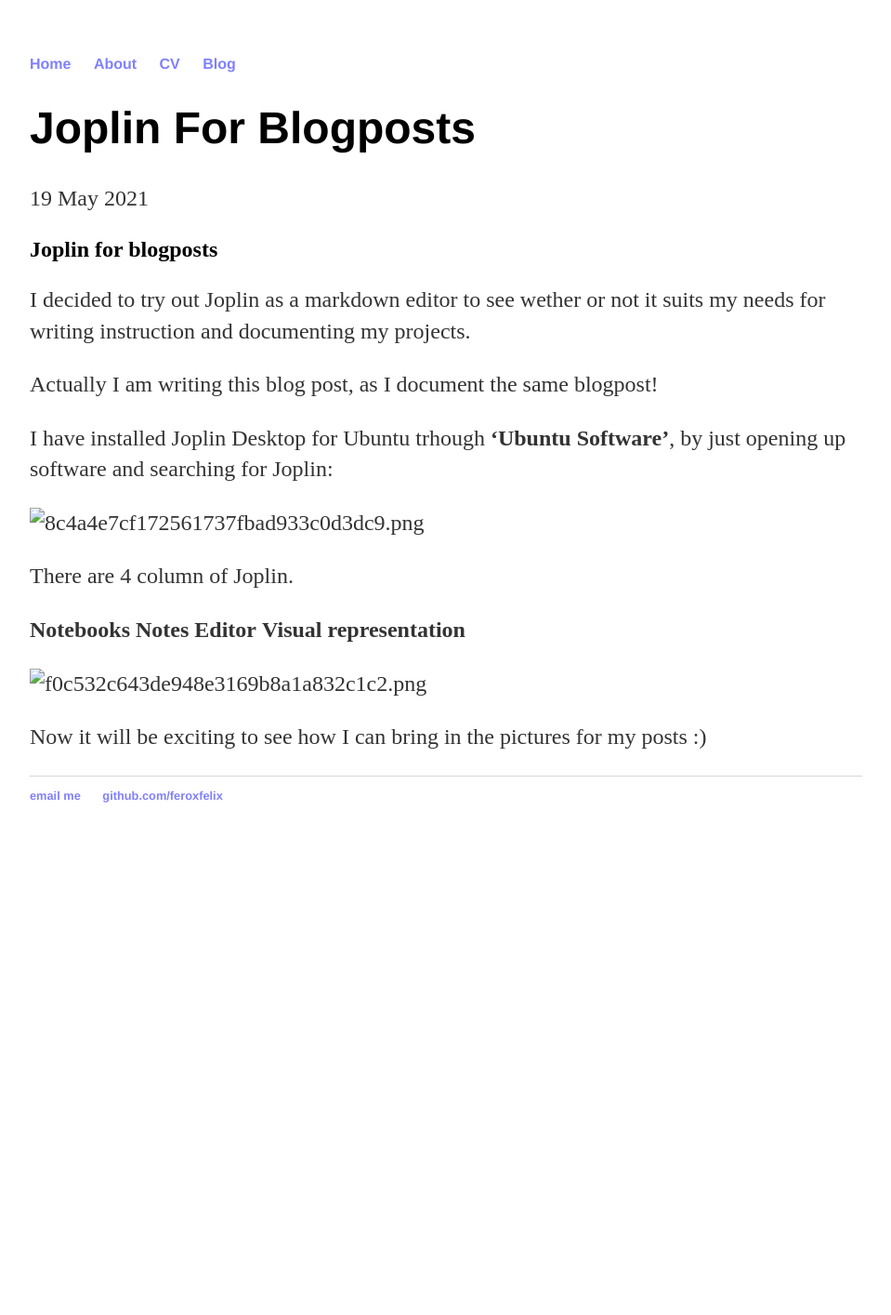
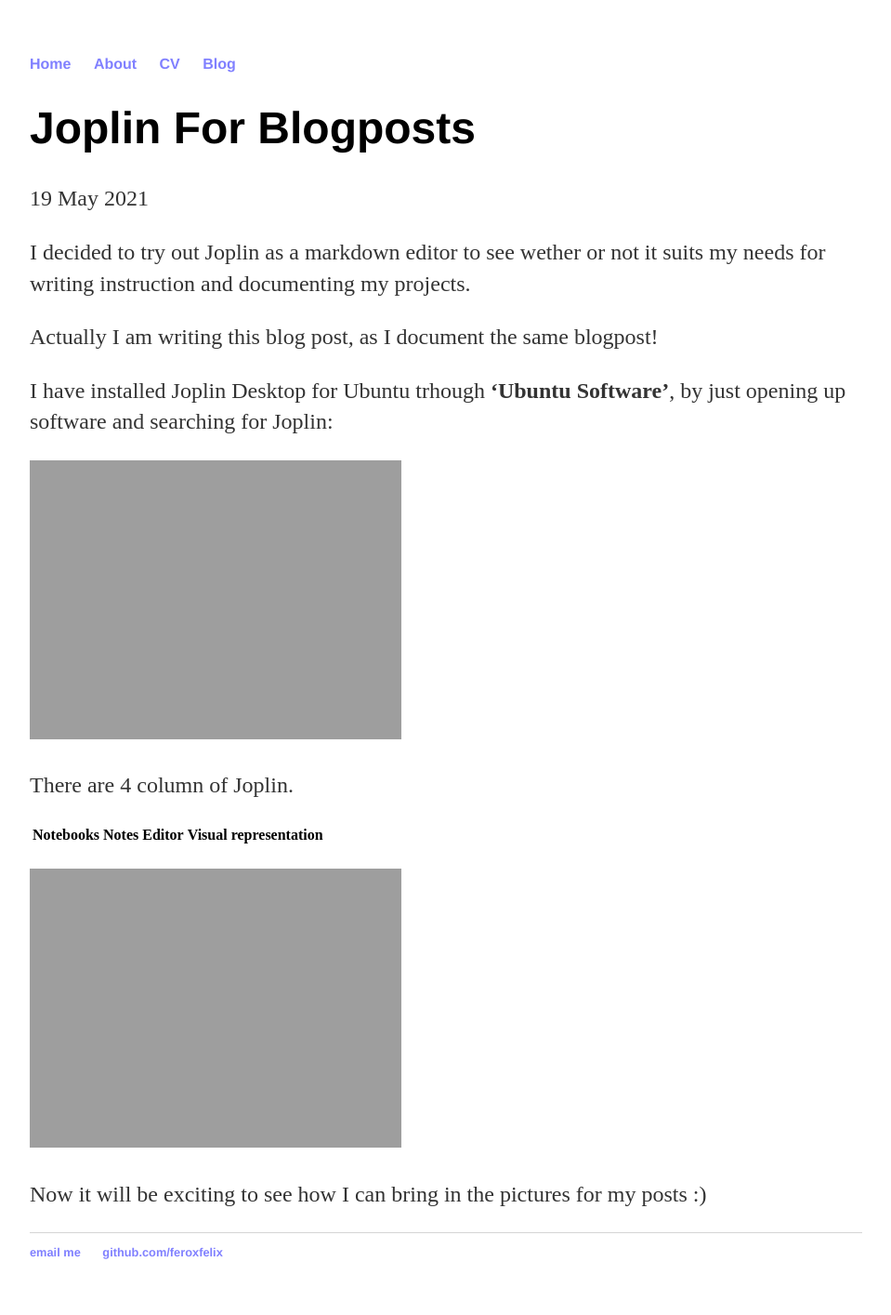
Before and after one commit to Feroxfelix/feroxfelix.github.io, a Jekyll site: the page built from _posts/2021-05-19-Joplin-for-blogposts.md, in a window 1280 px wide. Shown: the whole page at 93% size, without its empty margins (160-1119 px from the left). Built offline with Jekyll 4.4.1, drawn with Linux system fonts in a browser that asks for light colours; our own code applies the rules of GitHub Pages for plain Markdown files; before the commit the page ends 923 px from its top, so only the background shows below that.

Commit message:
Update 2021-05-19-Joplin-for-blogposts.md

```diff
--- a/_posts/2021-05-19-Joplin-for-blogposts.md
+++ b/_posts/2021-05-19-Joplin-for-blogposts.md
@@ -1,4 +1,3 @@
-## Joplin for blogposts
 
 I decided to try out Joplin as a markdown editor to see wether or not it suits my needs for writing instruction and documenting my projects.
 
@@ -6,15 +5,12 @@
 
 I have installed Joplin Desktop for Ubuntu trhough **'Ubuntu Software'**, by just opening up software and searching for Joplin:
 
-![8c4a4e7cf172561737fbad933c0d3dc9.png](../_resources/8c4a4e7cf172561737fbad933c0d3dc9.png)
+![8c4a4e7cf172561737fbad933c0d3dc9.png](:/4945498657d44680899efef6b4268ec7)
 
 There are 4 column of Joplin.
 
-**Notebooks**
-**Notes**
-**Editor**
-**Visual representation**
+**Notebooks** 	| 	**Notes** 	| 	**Editor**		| **Visual representation**
 
-![f0c532c643de948e3169b8a1a832c1c2.png](../_resources/f0c532c643de948e3169b8a1a832c1c2.png)
+![f0c532c643de948e3169b8a1a832c1c2.png](:/318fd4b88fef432d84a6b5304d7d5a25)
 
 Now it will be exciting to see how I can bring in the pictures for my posts :)
```
